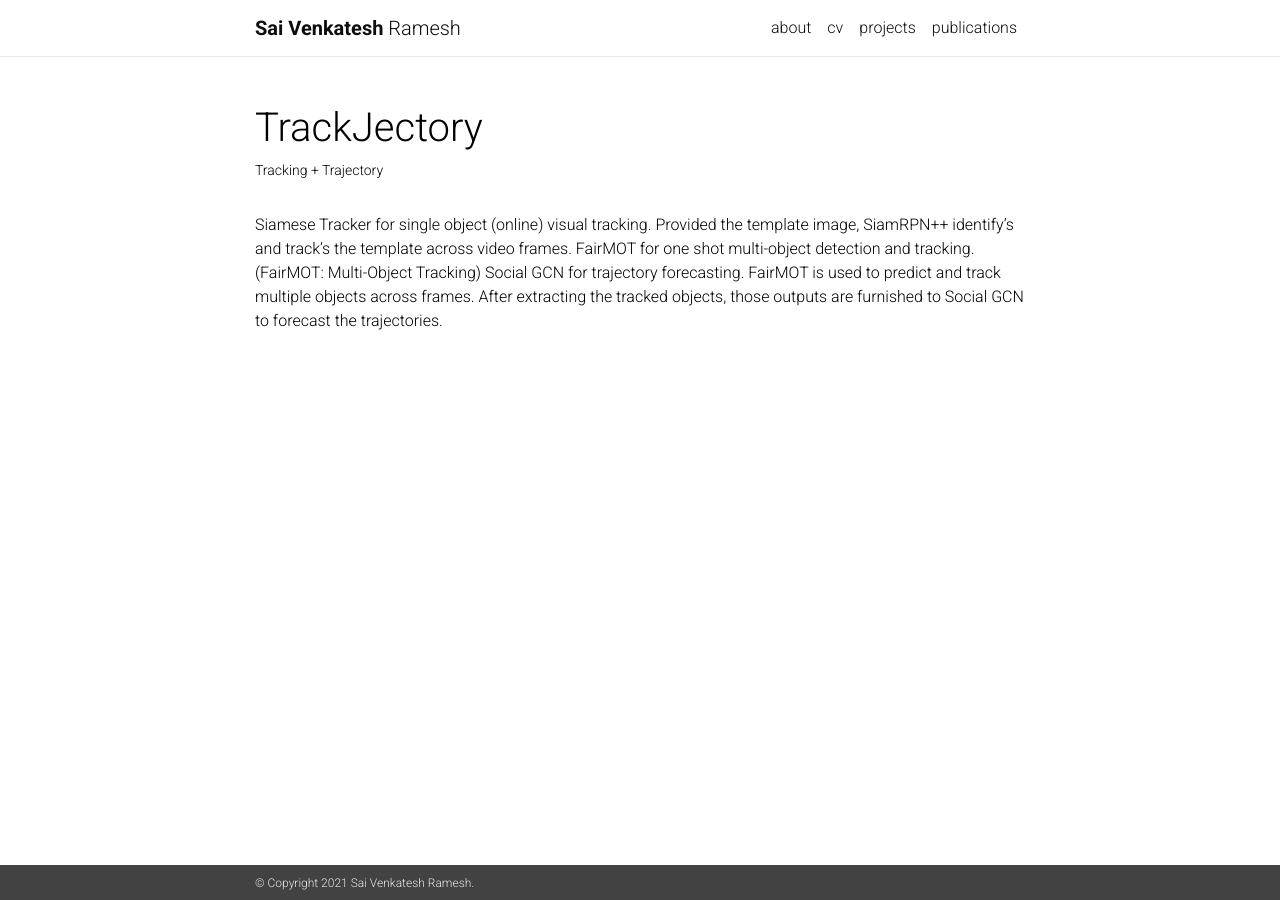
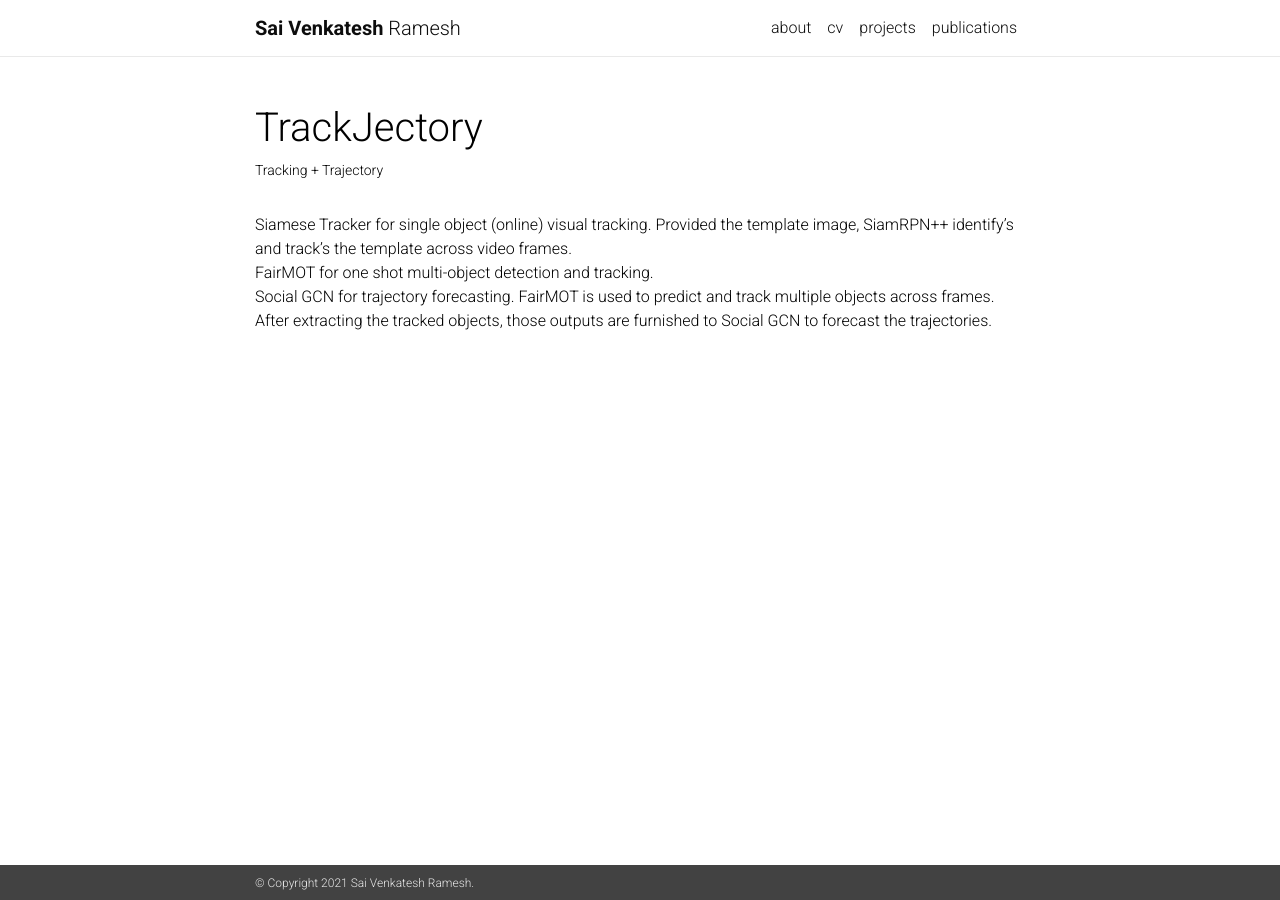
Before and after one commit to Sai-Venky/saivenkatesh.github.io, a Jekyll site: the page built from _projects/trackjectory.markdown, in a window 1280 px wide. Built offline with Jekyll 4.4.1, drawn with Linux system fonts in a browser that asks for light colours; nearby versions of some CDN libraries; a style sheet for code colours, icons or effects is not loaded.

Commit message:
Updating page

```diff
--- a/_projects/trackjectory.markdown
+++ b/_projects/trackjectory.markdown
@@ -7,6 +7,6 @@ github: https://github.com/Sai-Venky/Trackjectory
 importance: 1
 ---
 
-Siamese Tracker for single object (online) visual tracking. Provided the template image, SiamRPN++ identify's and track's the template across video frames.
-FairMOT for one shot multi-object detection and tracking. (FairMOT: Multi-Object Tracking)
+Siamese Tracker for single object (online) visual tracking. Provided the template image, SiamRPN++ identify's and track's the template across video frames. <br>
+FairMOT for one shot multi-object detection and tracking.<br>
 Social GCN for trajectory forecasting. FairMOT is used to predict and track multiple objects across frames. After extracting the tracked objects, those outputs are furnished to Social GCN to forecast the trajectories.
```
